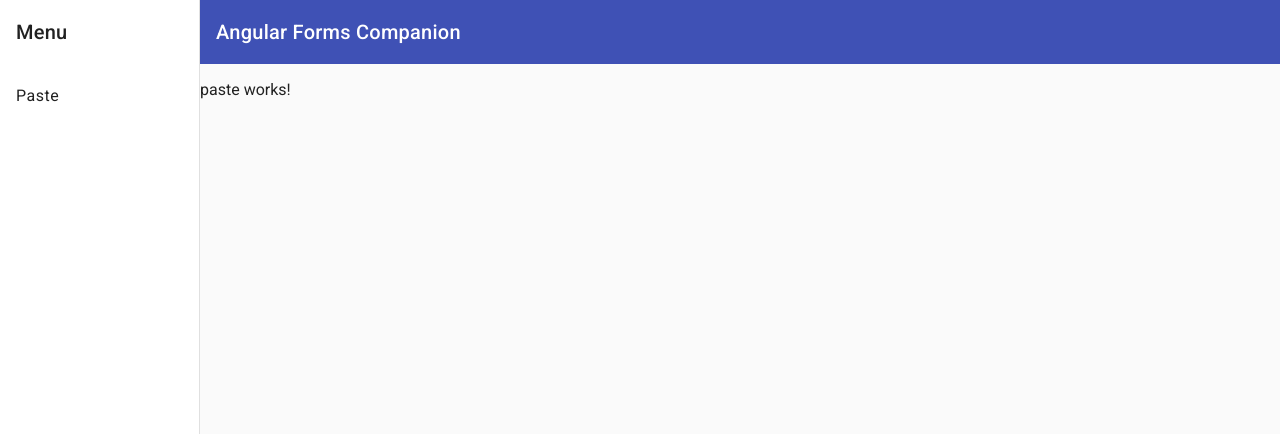
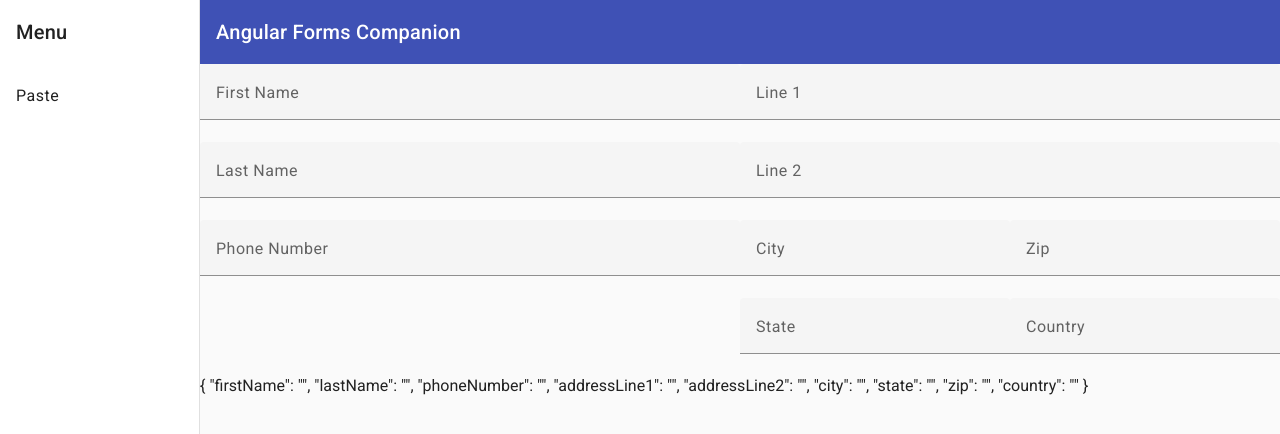
Before and after one commit to thinktecture-labs/smart-form-filler, an Angular app: page /paste in a window 1280 px wide. Shown: the top 434 px of the page. Built offline with nearby package versions, Linux system fonts and the light colour scheme.

Commit message:
feat(demo): add form

```diff
--- a/projects/demo/src/app/pages/paste/paste.component.css
+++ b/projects/demo/src/app/pages/paste/paste.component.css
@@ -0,0 +1,11 @@
+.group {
+  display: flex;
+}
+
+.segment {
+  flex: 1;
+}
+
+mat-form-field {
+  display: block;
+}
--- a/projects/demo/src/app/pages/paste/paste.component.html
+++ b/projects/demo/src/app/pages/paste/paste.component.html
@@ -1 +1,50 @@
-<p>paste works!</p>
+<form class="group" [formGroup]="formGroup">
+  <div class="segment">
+    <mat-form-field>
+      <mat-label>First Name</mat-label>
+      <input matInput formControlName="firstName">
+    </mat-form-field>
+    <mat-form-field>
+      <mat-label>Last Name</mat-label>
+      <input matInput formControlName="lastName">
+    </mat-form-field>
+    <mat-form-field>
+      <mat-label>Phone Number</mat-label>
+      <input matInput formControlName="phoneNumber">
+    </mat-form-field>
+  </div>
+  <div class="segment">
+    <mat-form-field>
+      <mat-label>Line 1</mat-label>
+      <input matInput formControlName="addressLine1">
+    </mat-form-field>
+    <mat-form-field>
+      <mat-label>Line 2</mat-label>
+      <input matInput formControlName="addressLine2">
+    </mat-form-field>
+    <div class="group">
+      <div class="segment">
+        <mat-form-field>
+          <mat-label>City</mat-label>
+          <input matInput formControlName="city">
+        </mat-form-field>
+        <mat-form-field>
+          <mat-label>State</mat-label>
+          <input matInput formControlName="state">
+        </mat-form-field>
+      </div>
+      <div class="segment">
+        <mat-form-field>
+          <mat-label>Zip</mat-label>
+          <input matInput formControlName="zip">
+        </mat-form-field>
+        <mat-form-field>
+          <mat-label>Country</mat-label>
+          <input matInput formControlName="country">
+        </mat-form-field>
+      </div>
+    </div>
+  </div>
+</form>
+
+{{ formGroup.value | json }}
--- a/projects/demo/src/app/pages/paste/paste.component.ts
+++ b/projects/demo/src/app/pages/paste/paste.component.ts
@@ -1,12 +1,34 @@
-import { Component } from '@angular/core';
+import { JsonPipe } from '@angular/common';
+import { Component, inject } from '@angular/core';
+import { NonNullableFormBuilder, ReactiveFormsModule } from '@angular/forms';
+import { MatFormFieldModule } from '@angular/material/form-field';
+import { MatInputModule } from '@angular/material/input';
 
 @Component({
   selector: 'app-paste',
   standalone: true,
-  imports: [],
+  imports: [
+    ReactiveFormsModule,
+    MatFormFieldModule,
+    MatInputModule,
+    JsonPipe,
+  ],
   templateUrl: './paste.component.html',
   styleUrl: './paste.component.css'
 })
 export class PasteComponent {
+  private readonly fb = inject(NonNullableFormBuilder);
 
+  // TODO: Groups, arrays
+  protected readonly formGroup = this.fb.group({
+    firstName: [''],
+    lastName: [''],
+    phoneNumber: [''],
+    addressLine1: [''],
+    addressLine2: [''],
+    city: [''],
+    state: [''],
+    zip: [''],
+    country: [''],
+  })
 }
```
